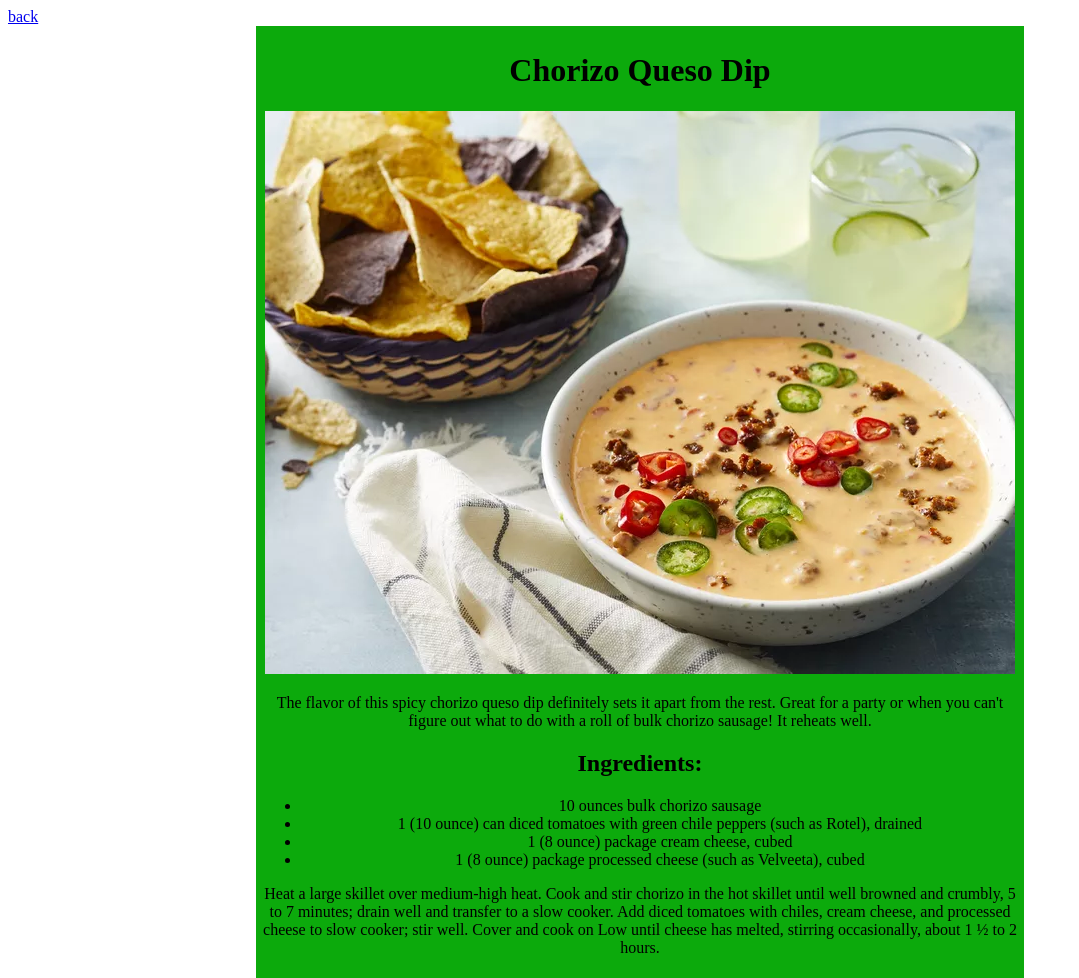
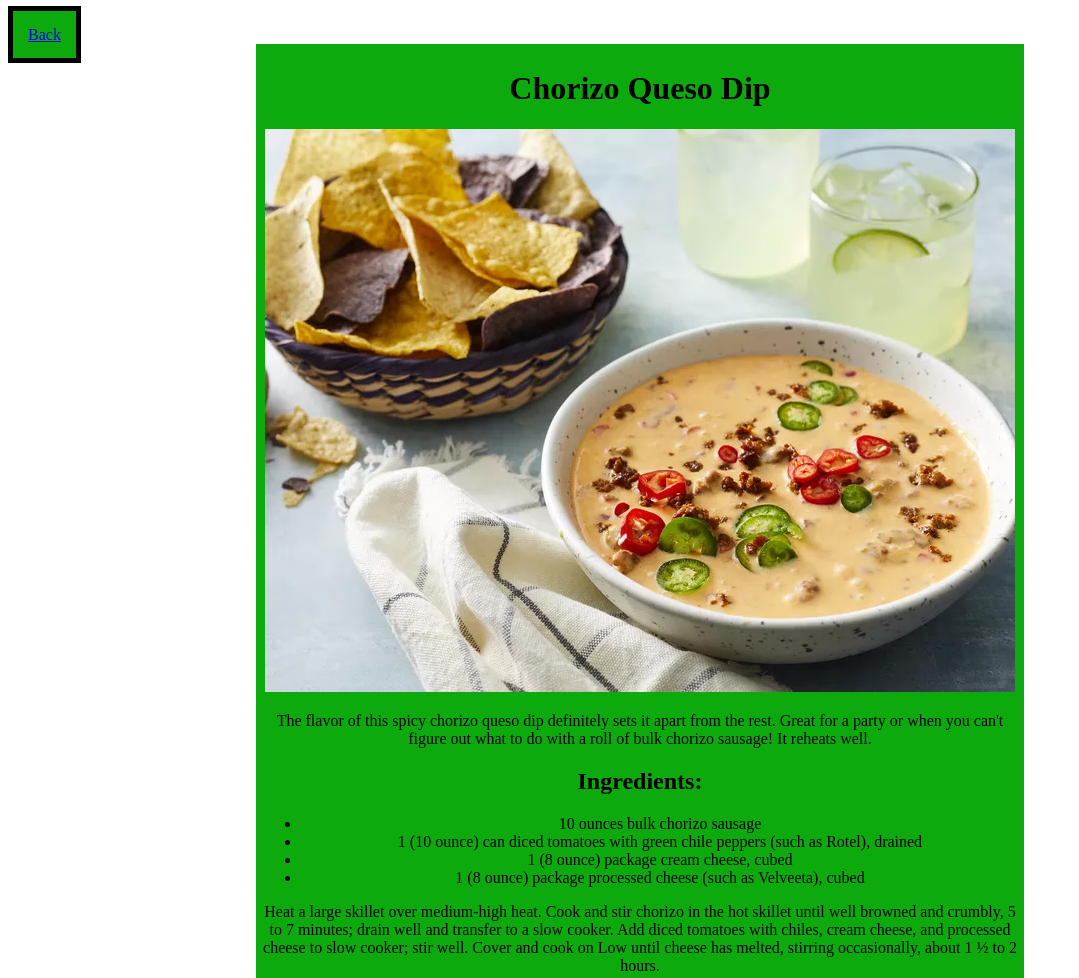
Before and after one commit to issuereporter1234/odin-recipes, a plain HTML site: page recipes/Chorizo.html in a window 1280 px wide. Shown: the top 978 px of the page, without its empty margins (0-1079 px from the left). Drawn offline with Linux system fonts and the light colour scheme.

Commit message:
Added a padding and border to a "back" button

```diff
--- a/recipes/Chorizo.html
+++ b/recipes/Chorizo.html
@@ -7,7 +7,8 @@
     <link rel="stylesheet" href="../style.css">
 </head>
 <body>
-    <a class="back" href="../index.html">back</a>
+    <br>
+    <a class="back" href="../index.html">Back</a>
     <div class="center">
         <h1>Chorizo Queso Dip</h1>
         <img src="../pictures/recipe3.webp">
--- a/style.css
+++ b/style.css
@@ -24,4 +24,8 @@ body {
 }
 .back{
   text-align: left;
+  padding: 15px;
+  background-color: rgb(12, 170, 12);
+  border: 5px solid black;
+  margin-top: 10px;
 }
```
Also changed, not shown: recipes/Muffuletta.html (+2 -0 lines).
